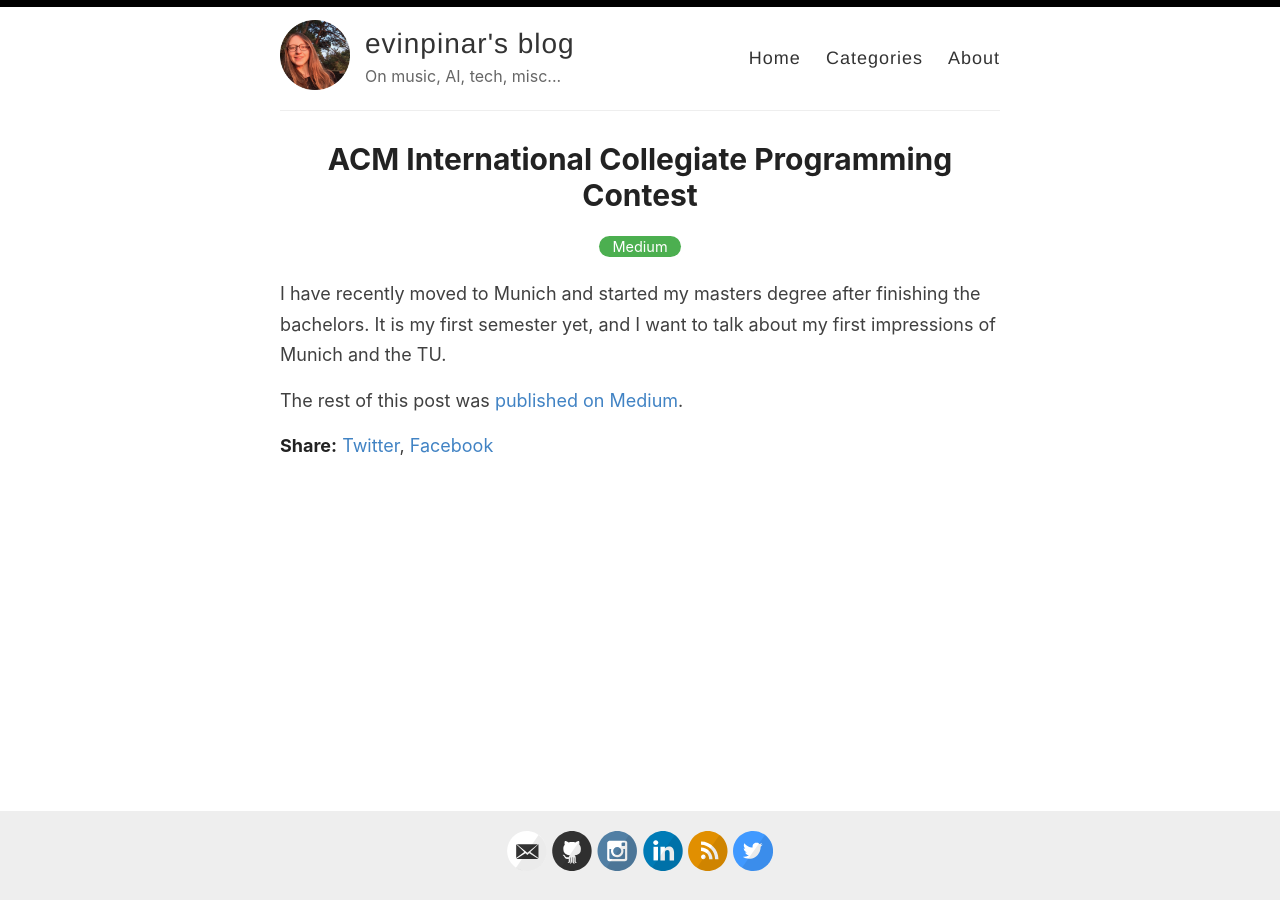
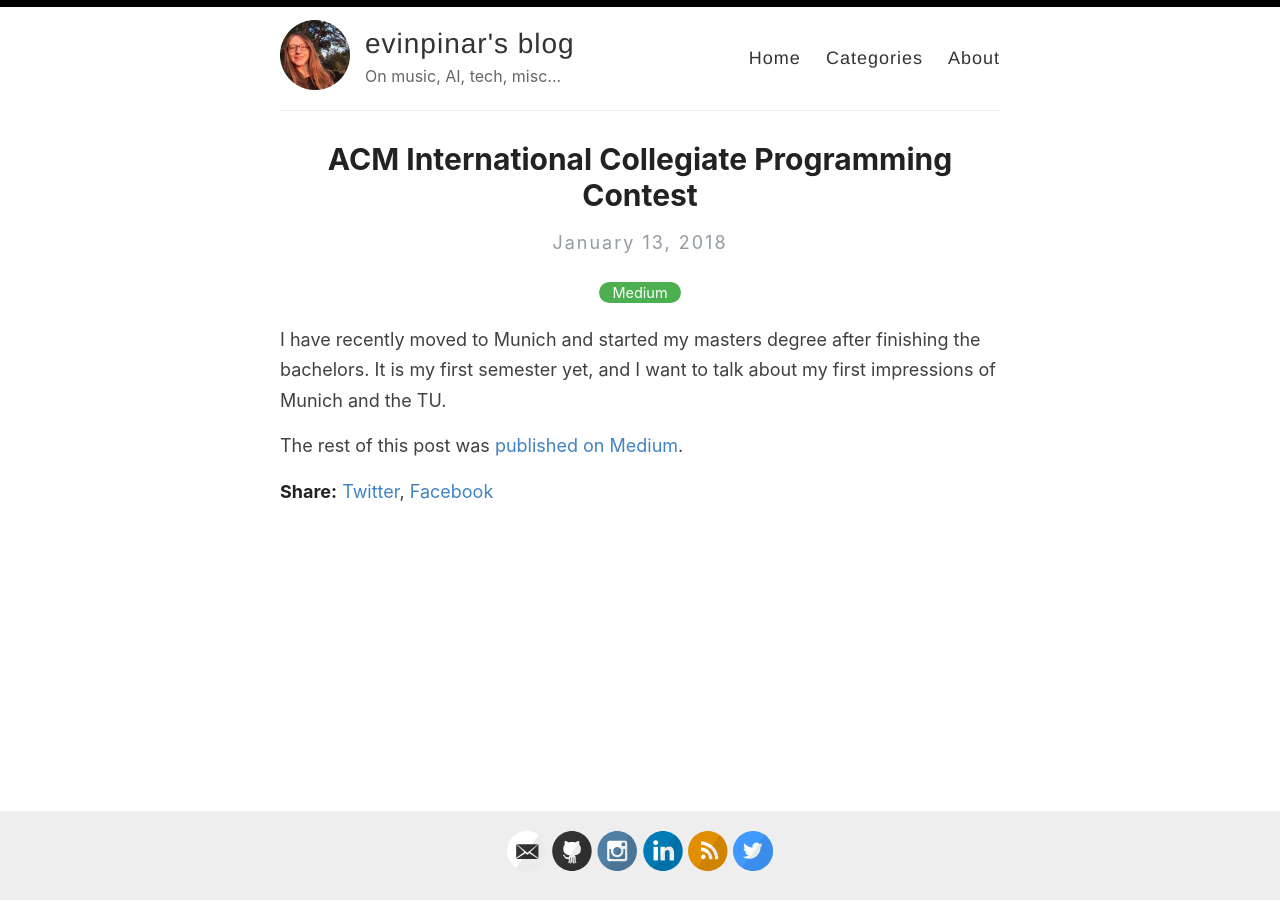
Before and after one commit to evinpinar/evinpinar.github.io, a Jekyll site: the page built from _posts/2018-01-13-tum-informatik.md, in a window 1280 px wide. Built offline with Jekyll 4.4.1, drawn with Linux system fonts in a browser that asks for light colours.

Commit message:
remove author from post layout

```diff
--- a/_layouts/post.html
+++ b/_layouts/post.html
@@ -6,7 +6,7 @@ layout: default
   <h1>{{ page.title }}</h1>
 
   <div>
-    <!-- <p class="author_title">{{site.author}}  ·  {{ page.date | date: "%B %e, %Y" }}</p> -->
+    <p class="author_title"> {{ page.date | date: "%B %e, %Y" }}</p>
     {% if page.last_modified_at %}
     <p class="author_title" datetime="{{ page.last_modified_at | date_to_xmlschema }}">(Updated: {{ page.last_modified_at | date: "%b %-d, %Y" }})</p>
     {% endif %}
```
